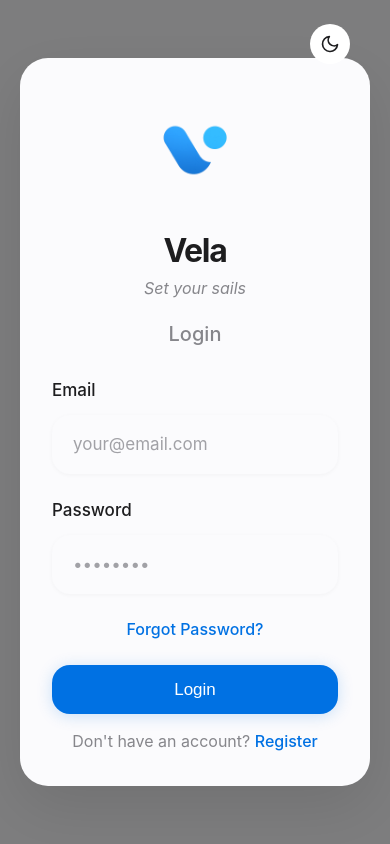
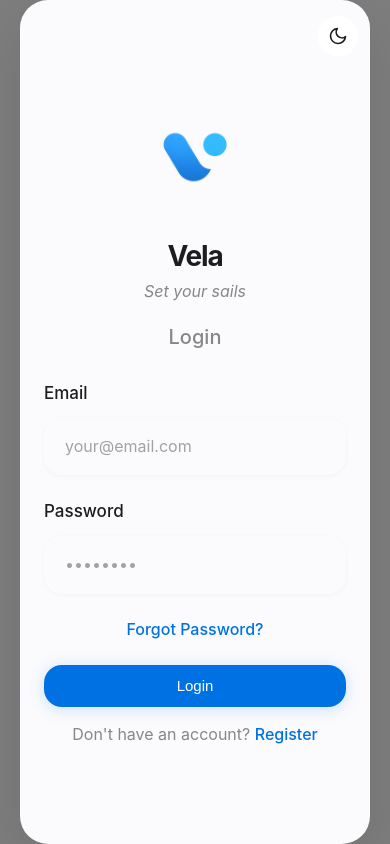
Before and after one commit to 1curafu/Task-Manager, a Next.js app in the folder task-manager/: page /auth/login in a window 390 px wide. Built offline with nearby package versions, Linux system fonts and the light colour scheme; no server answers.

Commit message:
feat: responsive design and dashboard theme toggle

```diff
--- a/task-manager/app/auth/auth.css
+++ b/task-manager/app/auth/auth.css
@@ -342,6 +342,23 @@
 @media (max-width: 768px) {
   .auth-modal {
     padding: 32px 24px;
+    max-width: 100%;
+    border-radius: 0;
+    min-height: 100vh;
+    display: flex;
+    flex-direction: column;
+    justify-content: center;
+    border: none;
+  }
+
+  .auth-overlay {
+    padding: 0;
+    background: var(--background);
+  }
+
+  .auth-theme-toggle {
+    top: 16px;
+    right: 16px;
   }
 
   .auth-title {
--- a/task-manager/app/globals.css
+++ b/task-manager/app/globals.css
@@ -788,24 +788,35 @@ textarea.form-input {
 @media (max-width: 768px) {
   .dashboard {
     grid-template-columns: 1fr;
-    gap: 20px;
-    padding: 20px;
+    gap: 24px;
+    padding: 16px;
+    display: flex;
+    flex-direction: column;
   }
 
   .sidebar {
-    display: grid;
-    grid-template-columns: 1fr;
+    display: flex;
+    flex-direction: column;
     gap: 16px;
+    order: 2; /* Move sidebar below main content on mobile */
   }
 
-  .notes-panel {
-    height: 280px;
+  .main-content {
+    order: 1;
   }
 
   .task-cards-grid {
     grid-template-columns: 1fr;
-    gap: 16px;
   }
+
+  .clock-container {
+    display: none;
+  }
+
+  .notes-panel {
+    height: 400px;
+  }
+
 
   .calendar-grid {
     gap: 4px;
@@ -837,12 +848,32 @@ textarea.form-input {
 
   .auth-card,
   .auth-modal {
-    padding: 32px;
+    padding: 32px 24px;
   }
 
-  .task-modal {
-    padding: 32px;
+  .task-modal,
+  .task-details-modal {
     max-width: 100%;
+    max-height: 100vh;
+    margin: 0;
+    border-radius: var(--radius-lg);
+  }
+
+  .task-modal > * {
+    padding-left: 24px;
+    padding-right: 24px;
+  }
+
+  .modal-title {
+    font-size: 28px;
+  }
+
+  .task-details-content {
+    padding: 20px;
+  }
+
+  .modal-header {
+    padding: 20px 24px;
   }
 
   body {
@@ -852,7 +883,7 @@ textarea.form-input {
 
 @media (max-width: 480px) {
   .dashboard {
-    padding: 16px;
+    padding: 12px;
   }
 
   .card {
@@ -860,6 +891,32 @@ textarea.form-input {
   }
 
   .dashboard-title {
+    font-size: 22px;
+  }
+
+  .top-navbar {
+    padding: 10px 12px;
+  }
+
+  .navbar-branding {
+    gap: 8px;
+  }
+
+  .btn {
+    font-size: 15px;
+    padding: 10px 20px;
+  }
+
+  .form-input,
+  .form-select {
+    font-size: 16px; /* Prevent zoom on iOS */
+  }
+
+  .auth-title {
+    font-size: 28px;
+  }
+
+  .modal-title {
     font-size: 24px;
   }
 }
```
Also changed, not shown: task-manager/app/dashboard/dashboard.css (+12 -1 lines), task-manager/app/dashboard/page.tsx (+5 -3 lines), 2 other files (tests, documents, lock files or other folders).
